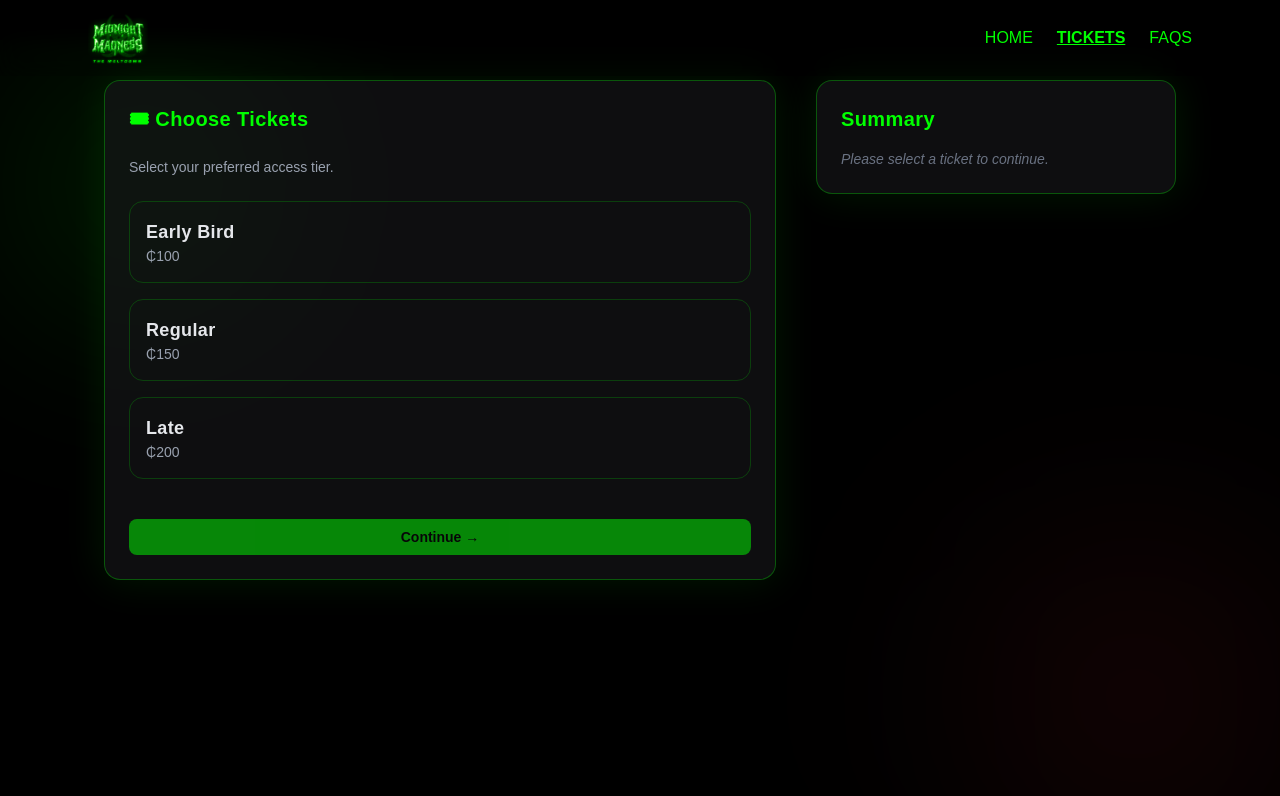
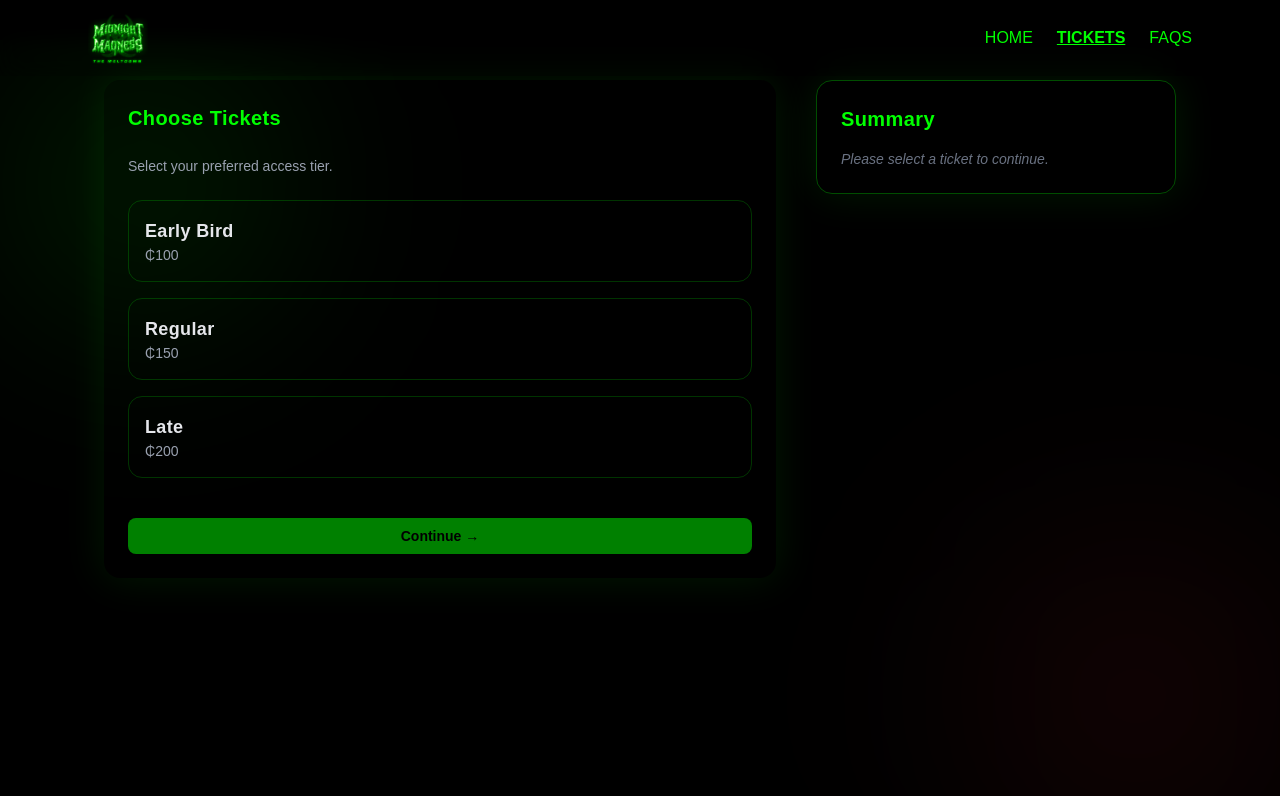
Before and after one commit to HansOheneba/mm3, a Next.js app: page /tickets in a window 1280 px wide. Shown: the top 796 px of the page. Built offline with nearby package versions, Linux system fonts and the light colour scheme; a web font is replaced by a local one; what tailwindcss-animated would draw is missing.

Commit message:
ticket crads update

```diff
--- a/components/tickets/contactStep.tsx
+++ b/components/tickets/contactStep.tsx
@@ -42,9 +42,9 @@ export default function ContactStep({
   return (
     <form
       onSubmit={handleSubmit}
-      className="bg-zinc-900/60 border border-[#00ff00]/30 rounded-2xl p-6 shadow-[0_0_40px_rgba(0,255,0,0.1)] space-y-4"
+      className=" border-[#00ff00]/30 rounded-2xl p-6 shadow-[0_0_40px_rgba(0,255,0,0.1)] space-y-4"
     >
-      <h2 className="text-xl font-bold text-[#00ff00]">👤 Contact Info</h2>
+      <h2 className="text-xl font-bold text-[#00ff00]">Contact Info</h2>
       <p className="text-gray-400 text-sm">Enter your details to continue.</p>
 
       <Input
--- a/components/tickets/summaryStep.tsx
+++ b/components/tickets/summaryStep.tsx
@@ -14,7 +14,7 @@ export default function SummaryPanel({ ticketType, quantity }: Props) {
   const total = ticketType ? prices[ticketType] * quantity : 0;
 
   return (
-    <div className="bg-zinc-900/60 border border-[#00ff00]/30 rounded-2xl p-6 shadow-[0_0_40px_rgba(0,255,0,0.1)]">
+    <div className=" border border-[#00ff00]/30 rounded-2xl p-6 shadow-[0_0_40px_rgba(0,255,0,0.1)]">
       <h3 className="text-xl font-bold text-[#00ff00] mb-4">Summary</h3>
 
       {ticketType ? (
--- a/components/tickets/ticketsStep.tsx
+++ b/components/tickets/ticketsStep.tsx
@@ -25,8 +25,8 @@ export default function TicketStep({
   };
 
   return (
-    <div className="bg-zinc-900/60 border border-[#00ff00]/30 rounded-2xl p-6 shadow-[0_0_40px_rgba(0,255,0,0.1)] space-y-6">
-      <h2 className="text-xl font-bold text-[#00ff00]">🎟 Choose Tickets</h2>
+    <div className=" border-[#00ff00]/30 rounded-2xl p-6 shadow-[0_0_40px_rgba(0,255,0,0.1)] space-y-6">
+      <h2 className="text-xl font-bold text-[#00ff00]">Choose Tickets</h2>
       <p className="text-gray-400 text-sm">
         Select your preferred access tier.
       </p>
```
